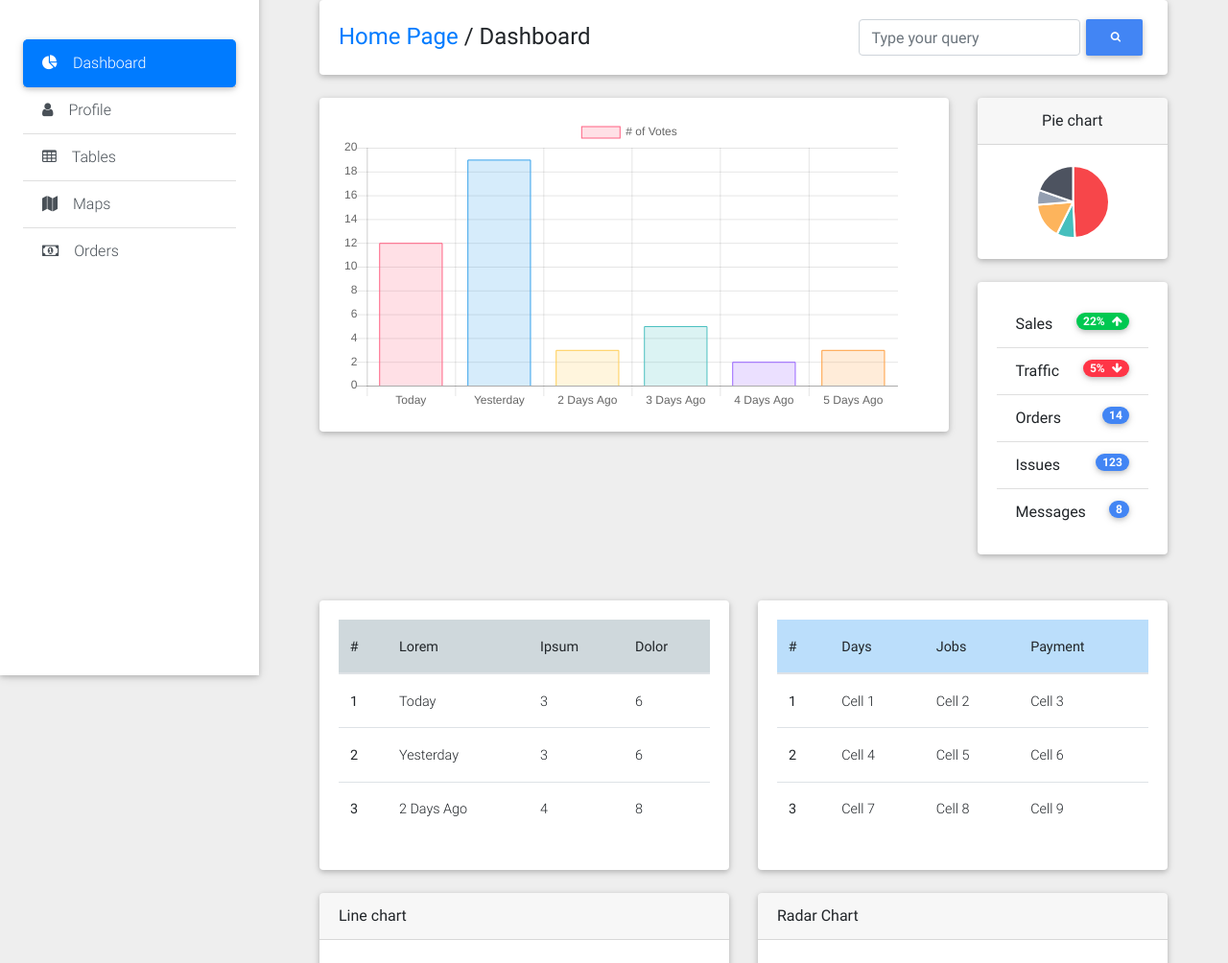
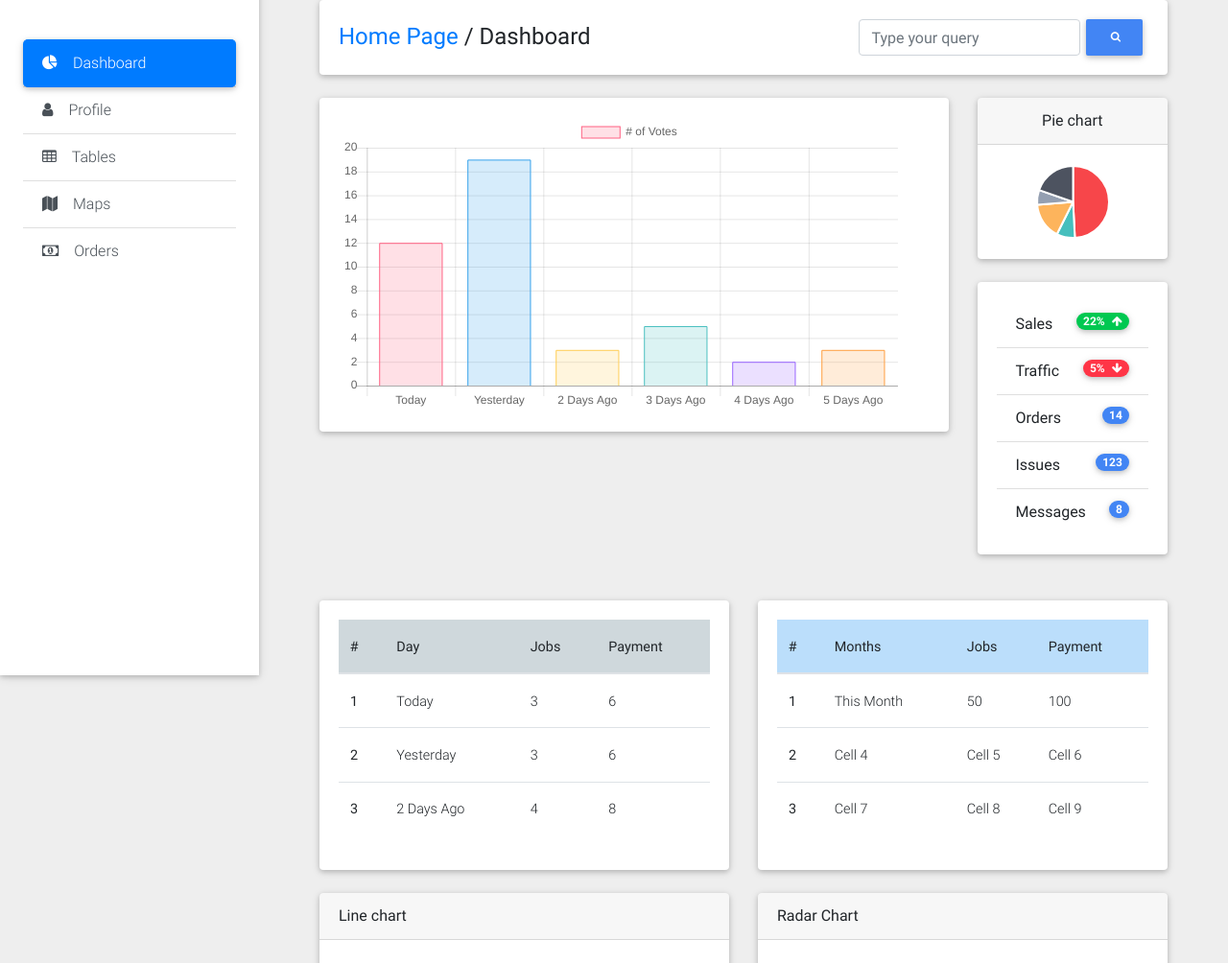
Before and after one commit to fossabot/volunteerArea, a plain HTML site: page public/app/index.html in a window 1280 px wide. Shown: the part 96-1100 px from the top of the page at 96% size. Drawn offline with Linux system fonts and the light colour scheme; some packages are replaced by stand-ins of ours.

Commit message:
Update index.html

```diff
--- a/public/app/index.html
+++ b/public/app/index.html
@@ -280,9 +280,9 @@
                     <thead class="blue-grey lighten-4">
                       <tr>
                         <th>#</th>
-                        <th>Lorem</th>
-                        <th>Ipsum</th>
-                        <th>Dolor</th>
+                        <th>Day</th>
+                        <th>Jobs</th>
+                        <th>Payment</th>
                       </tr>
                     </thead>
                     <!-- Table head -->
@@ -334,8 +334,8 @@
                     <!-- Table head -->
                     <thead class="blue lighten-4">
                       <tr>
-                        <th>#</th>
-                        <th>Days</th>
+                        <th>#</th><!--Months-->
+                        <th>Months</th>
                         <th>Jobs</th>
                         <th>Payment</th>
                       </tr>
@@ -346,9 +346,9 @@
                     <tbody>
                       <tr>
                         <th scope="row">1</th>
-                        <td>Cell 1</td>
-                        <td>Cell 2</td>
-                        <td>Cell 3</td>
+                        <td>This Month</td>
+                        <td>50</td>
+                        <td>100</td>
                       </tr>
                       <tr>
                         <th scope="row">2</th>
```
